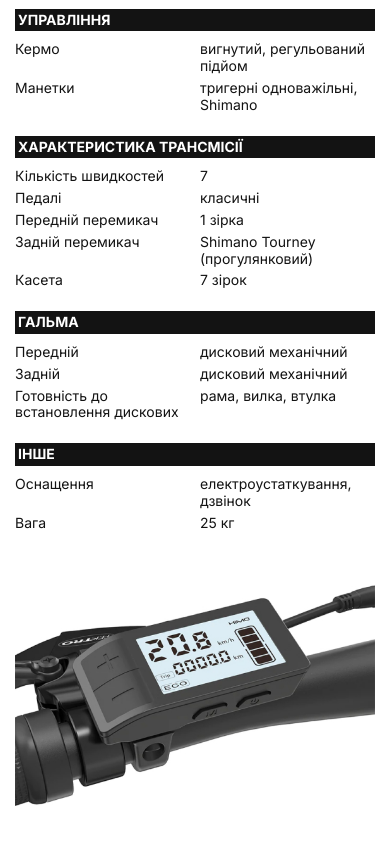
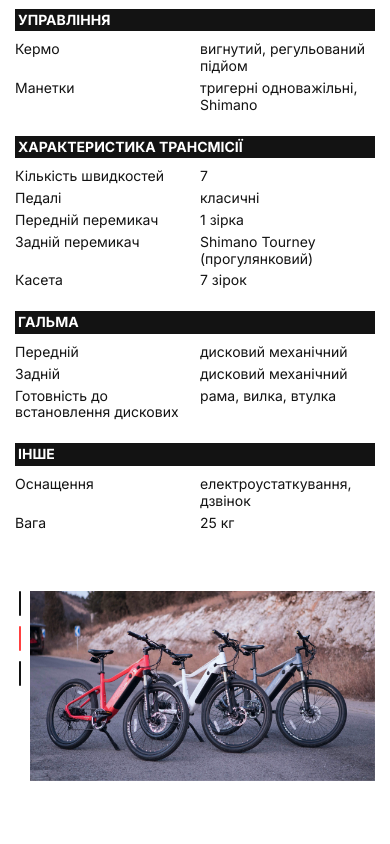
Before and after one commit to PetroTelishevskyi/himo-c26, a plain HTML site: page index.html in a window 390 px wide. Shown: the part 2678-3522 px from the top of the page. Drawn offline with nearby package versions, Linux system fonts and the light colour scheme.

Commit message:
Add big swiper

```diff
--- a/css/style.css
+++ b/css/style.css
@@ -77,6 +77,14 @@ button {
 
 .button:hover {
   background-color: var(--red-color);
+}
+
+.title {
+  font-weight: 700;
+  font-size: 16px;
+  line-height: 1.18; /* 19/16 */
+  text-transform: uppercase;
+  margin-bottom: 40px;
 }
 
 /* ===Header=== */
@@ -526,14 +534,6 @@ button {
   padding: 75px 0;
 }
 
-.features__title {
-  font-weight: 700;
-  font-size: 16px;
-  line-height: 1.18; /* 19/16 */
-  text-transform: uppercase;
-  margin-bottom: 40px;
-}
-
 .features__wrapper {
   display: grid;
   grid-template-columns: repeat(2, 1fr);
@@ -543,11 +543,18 @@ button {
 .features__image {
   align-self: center;
   margin: 0 auto;
+  position: relative;
+  padding-top: 70.175439%; /* 400/570 */
+  width: 100%;
 }
 
 .features__image img {
-  max-width: 100%;
-  max-height: 400px;
+  position: absolute;
+  top: 0;
+  left: 0;
+  width: 100%;
+  height: 100%;
+  object-fit: cover;
 }
 
 .content-features {
@@ -590,6 +597,10 @@ button {
     grid-template-columns: 1fr;
     gap: 30px;
   }
+
+  .features__image {
+    display: none;
+  }
 }
 
 @media (max-width: 768px) {
@@ -597,7 +608,7 @@ button {
     row-gap: 22px;
   }
 
-  .features__title {
+  .title {
     margin-bottom: 25px;
   }
 }
@@ -608,3 +619,69 @@ button {
   }
 }
 /* ============== */
+/* ===Big Swiper=== */
+.big-swiper {
+  padding: 75px 0 50px;
+}
+
+.big-swiper__box {
+  position: relative;
+  width: 100%;
+  padding-left: 25px;
+  overflow: hidden;
+}
+
+.big-swiper__image {
+  width: 100%;
+  position: relative;
+  padding-top: 54.96%; /* 632/1150 */
+}
+
+.big-swiper__image img {
+  position: absolute;
+  top: 0;
+  left: 0;
+  width: 100%;
+  height: 100%;
+  object-fit: cover;
+}
+
+.big-swiper__box .swiper-pagination {
+  top: 0;
+  left: 0;
+  display: flex;
+  flex-direction: column;
+  gap: 10px;
+}
+
+.big-swiper__box .swiper-pagination-bullet {
+  width: 2px;
+  height: 25px;
+  background-color: var(--black-color);
+  opacity: 1;
+  border-radius: 7px;
+}
+
+.big-swiper__box .swiper-pagination-bullet-active {
+  background-color: var(--red-color);
+}
+
+@media (max-width: 1024px) {
+  .big-swiper {
+    padding: 50px 0;
+  }
+}
+
+@media (max-width: 640px) {
+  .big-swiper {
+    padding: 30px 0 50px;
+  }
+}
+
+@media (max-width: 520px) {
+  .big-swiper__box {
+    padding-left: 15px;
+  }
+}
+
+/* ================ */
--- a/index.html
+++ b/index.html
@@ -38,9 +38,7 @@
                 </a>
               </li>
               <li class="menu__item">
-                <a class="menu__link" href="#" data-goto=".section">
-                  Вартість
-                </a>
+                <a class="menu__link" href="#" data-goto=".order">Вартість</a>
               </li>
             </ul>
           </nav>
@@ -206,7 +204,7 @@
         </section>
         <section class="page__features features">
           <div class="features__container">
-            <h2 class="features__title">Характеристики</h2>
+            <h2 class="features__title title">Характеристики</h2>
             <div class="features__wrapper">
               <div class="features__content content-features">
                 <div class="content-features_item">
@@ -365,6 +363,30 @@
             </div>
           </div>
         </section>
+        <section class="page__big-swiper big-swiper">
+          <div class="big-swiper__container">
+            <div class="big-swiper__box">
+              <div class="swiper-wrapper">
+                <div class="swiper-slide">
+                  <div class="big-swiper__image">
+                    <img src="img/big-swiper/slide-1.jpg" alt="" />
+                  </div>
+                </div>
+                <div class="swiper-slide">
+                  <div class="big-swiper__image">
+                    <img src="img/big-swiper/slide-2.jpg" alt="" />
+                  </div>
+                </div>
+                <div class="swiper-slide">
+                  <div class="big-swiper__image">
+                    <img src="img/big-swiper/slide-3.jpg" alt="" />
+                  </div>
+                </div>
+              </div>
+              <div class="swiper-pagination"></div>
+            </div>
+          </div>
+        </section>
       </main>
       <footer class="footer"></footer>
     </div>
--- a/js/script.js
+++ b/js/script.js
@@ -10,7 +10,7 @@ if (iconMenu) {
     });
 };
 
-const intrSwiper = new Swiper('.intro__swiper', {
+const introSwiper = new Swiper('.intro__swiper', {
     direction: 'vertical',
     loop: true,
     pagination: {
@@ -34,3 +34,50 @@ const intrSwiper = new Swiper('.intro__swiper', {
     },
     allowTouchMove: false,
 });
+
+const bigSwiper = new Swiper('.big-swiper__box', {
+    pagination: {
+        el: '.swiper-pagination',
+        clickable: true
+    },
+    // spaceBetween: 25,
+    speed: 800,
+    effect: 'fade',
+    fadeEffect: {
+        crossFade: true
+    },
+    mousewheel: true,
+    allowTouchMove: true,
+    keyboard: {
+        enable:true,
+        onlyInViewport: true,
+        pageDown:true
+    },
+    autoplay: {
+        delay: 3000,
+        disableOnInteraction: false
+    },
+});
+
+// const bigSwiper = new Swiper('.big-swiper__box', {
+//     direction: 'vertical',
+//     loop: true,
+//     pagination: {
+//         el: '.swiper-pagination',
+//         clickable: true
+//     },
+//     keyboard: {
+//         enable:true,
+//         onlyInViewport: true,
+//         pageDown:true
+//     },
+//     autoplay: {
+//         delay: 3000,
+//         disableOnInteraction: false
+//     },
+//     speed: 800,
+//     effect: 'fade',
+//     fadeEffect: {
+//         crossFade: true
+//     },
+// });
```
